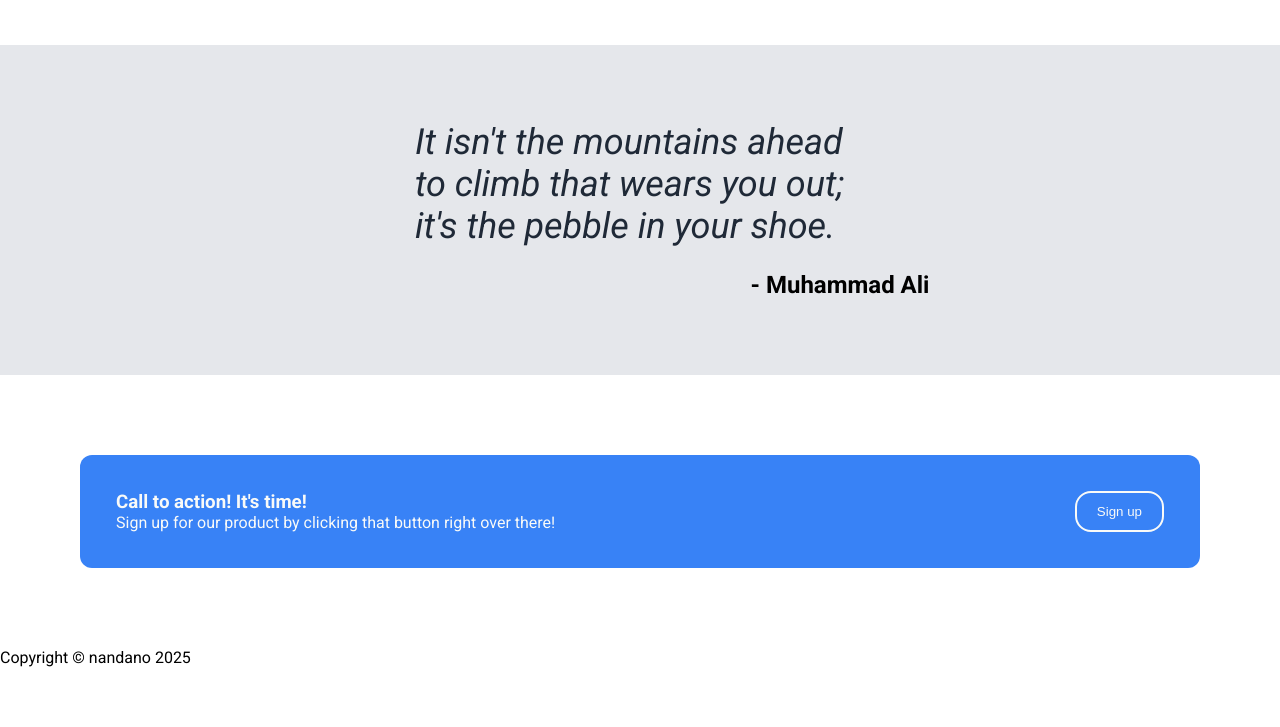
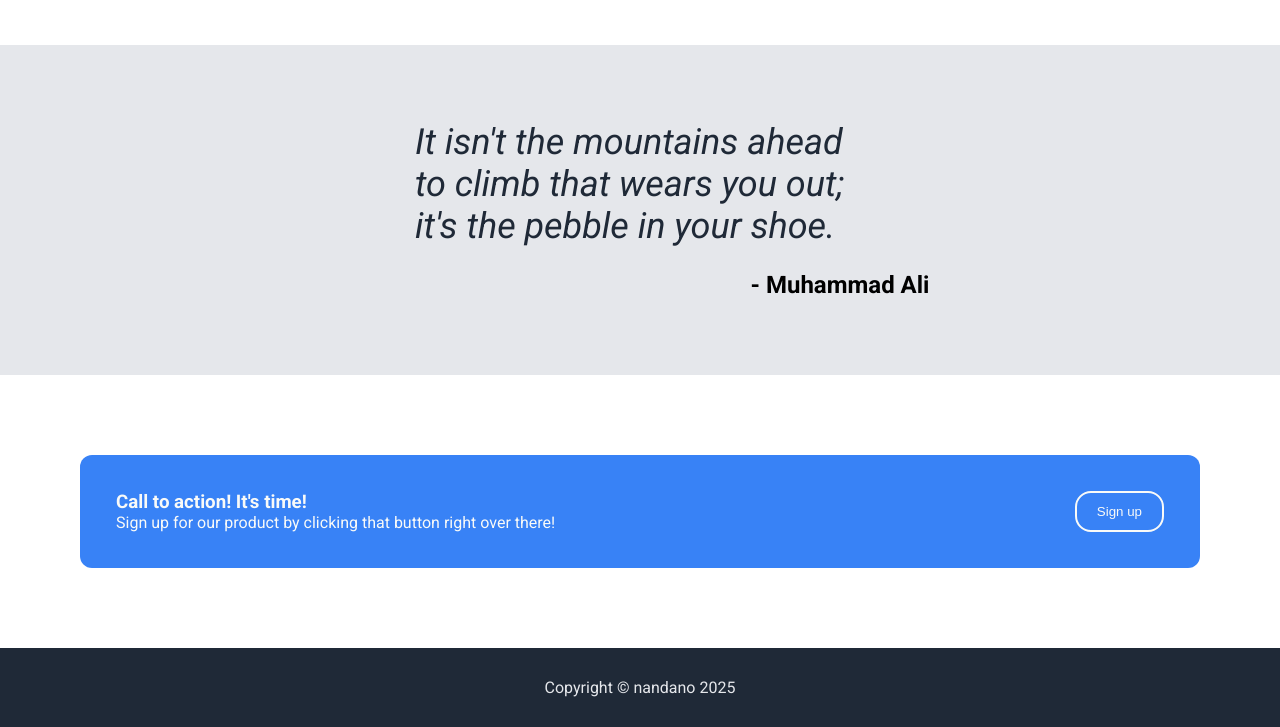
Before and after one commit to nandano/landing-page, a plain HTML site: page index.html in a window 1280 px wide. Shown: the part 698-1425 px from the top of the page. Before the commit the page ends 1365 px from the top, so only its background shows below. Drawn offline with Linux system fonts and the light colour scheme.

Commit message:
Add style to footer

```diff
--- a/index.html
+++ b/index.html
@@ -70,7 +70,7 @@
         </div>
     </div>
 
-    <div>
+    <div class="footer">
         <p>Copyright &copy;	nandano 2025</p>
     </div>
 </body>
--- a/style.css
+++ b/style.css
@@ -144,3 +144,12 @@ body {
     padding: 6px 20px;
     border-radius: 16px;
 }
+
+.footer {
+    background-color: #1f2937;
+    padding: 30px;
+    display: flex;
+    justify-content: center;
+    align-items: center;
+    color: #e5e7eb;
+}
```
